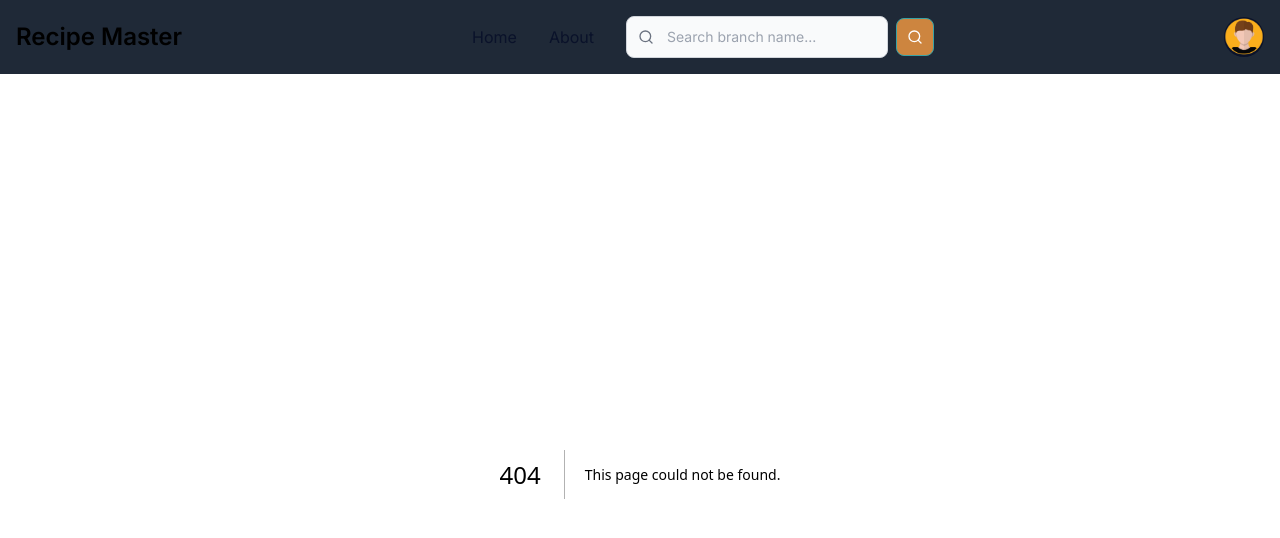
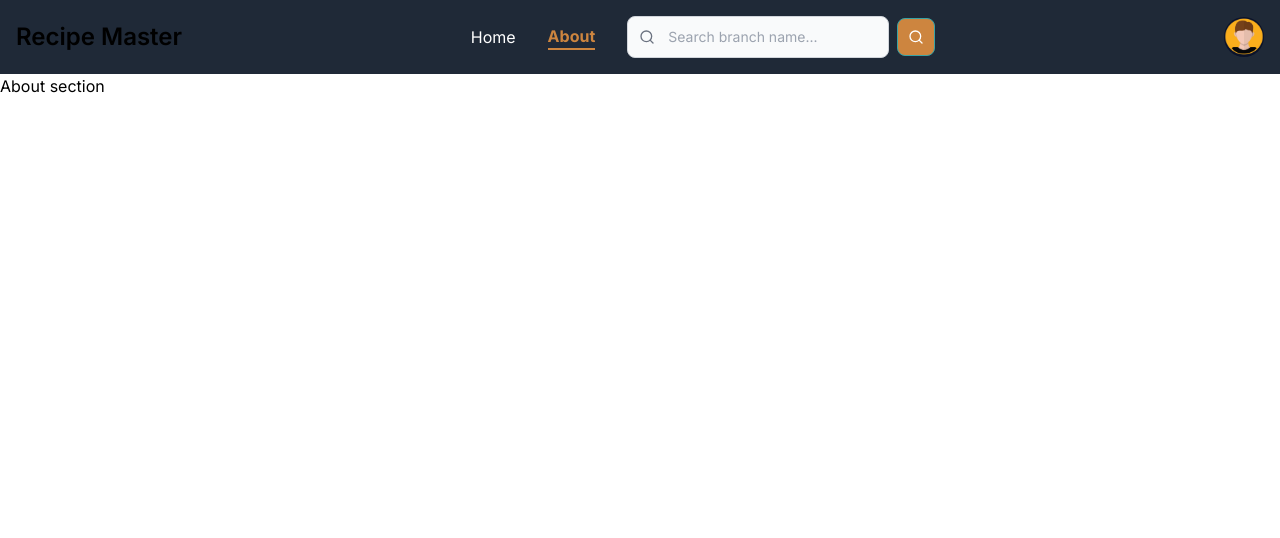
Before and after one commit to borislavDci/Recipe-Master, a Next.js app: page /about in a window 1280 px wide. Before the commit this address had no page. Shown: the top 538 px of the page. Built offline with nearby package versions, Linux system fonts and the light colour scheme.

Commit message:
pathname has been created for active link to have differnt style

```diff
--- /dev/null
+++ b/app/about/page.tsx
@@ -0,0 +1,3 @@
+export default function About() {
+  return <main className="">About section</main>;
+}
--- a/app/layout.tsx
+++ b/app/layout.tsx
@@ -6,7 +6,7 @@ import Navbar from "@/components/features/navbar/Navbar";
 const inter = Inter({ subsets: ["latin"] });
 
 export const metadata: Metadata = {
-  title: "Create Next App Router",
+  title: "Recipe-Master",
   description: "Generated by create next app",
 };
 
--- a/components/features/navbar/NavItems.tsx
+++ b/components/features/navbar/NavItems.tsx
@@ -1,5 +1,7 @@
 "use client";
 import Link from "next/link";
+import { usePathname } from "next/navigation";
+import { useEffect, useState } from "react";
 
 interface NavItem {
   title: string;
@@ -10,20 +12,37 @@ interface NavItemsProps {
   items: NavItem[];
 }
 
+const NavItems = ({ items }: NavItemsProps) => {
+  const pathname = usePathname();
+  const [activePath, setActivePath] = useState("");
+
+  useEffect(() => {
+    setActivePath(pathname);
+  }, [pathname]);
+
+  const generateLinkClass = (isActive: boolean) => {
+    return `block px-3 py-2 hover:bg-gray-100 md:p-0 md:hover:bg-transparent md:dark:hover:bg-transparent ${
+      isActive
+        ? "font-bold text-primary border-b-2 border-primary"
+        : "text-white"
+    }`;
+  };
+
   const renderNavItems = (items: NavItem[]) => {
-  return items.map((item, index) => (
+    return items.map((item, index) => {
+      const isActive = activePath === item.href;
+      const linkClass = generateLinkClass(isActive);
+
+      return (
         <li key={index} className="my-2 md:my-0">
-      <Link
-        href={item.href}
-        className="block rounded px-3 py-2 text-textColor hover:bg-gray-100 md:p-0 md:hover:bg-transparent md:hover:text-blue-700 dark:border-gray-700 dark:text-white dark:hover:bg-gray-700 dark:hover:text-white md:dark:hover:bg-transparent md:dark:hover:text-blue-500"
-      >
+          <Link href={item.href} className={linkClass}>
             {item.title}
           </Link>
         </li>
-  ));
+      );
+    });
   };
 
-const NavItems = ({ items }: NavItemsProps) => {
   return <>{renderNavItems(items)}</>;
 };
 
```
Also changed, not shown: components/features/navbar/Navbar.tsx (+8 -0 lines). Lines whose indentation alone changed are shown as unchanged.
